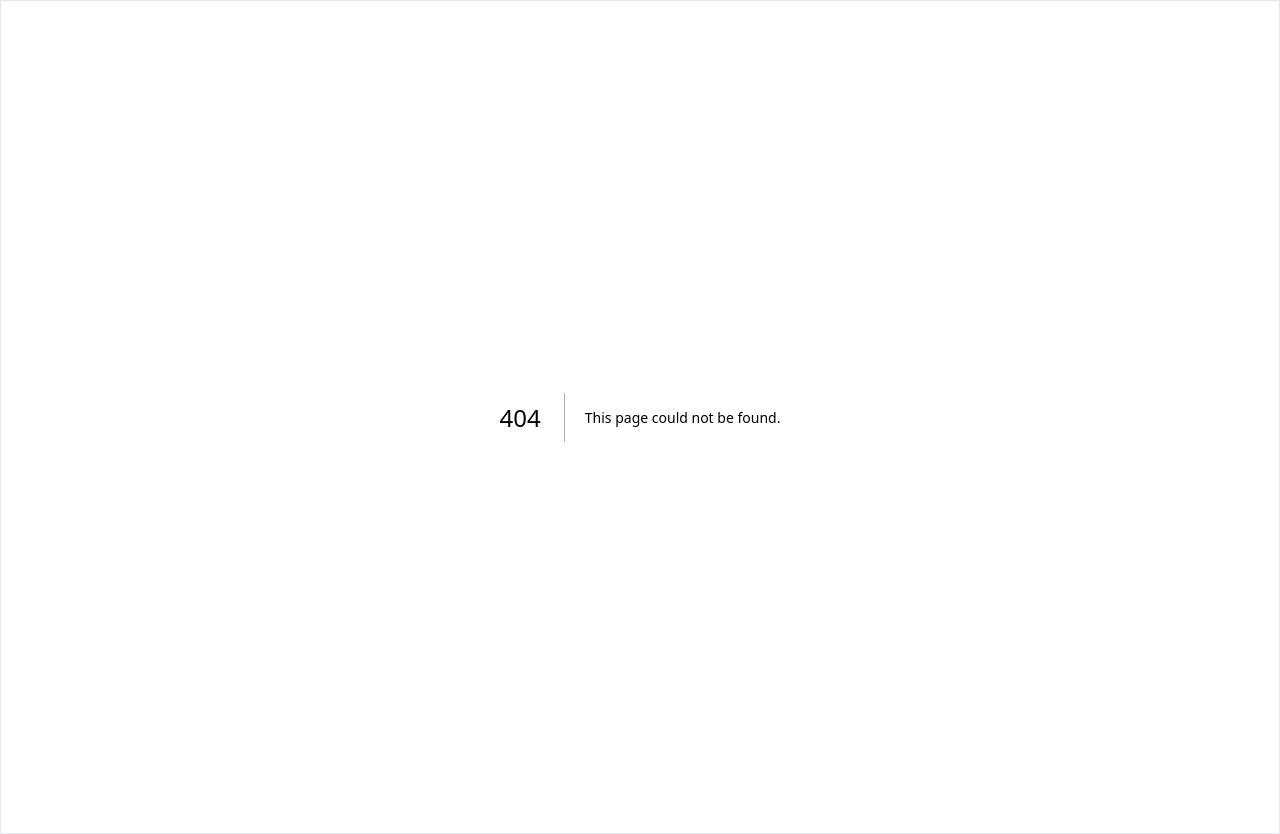
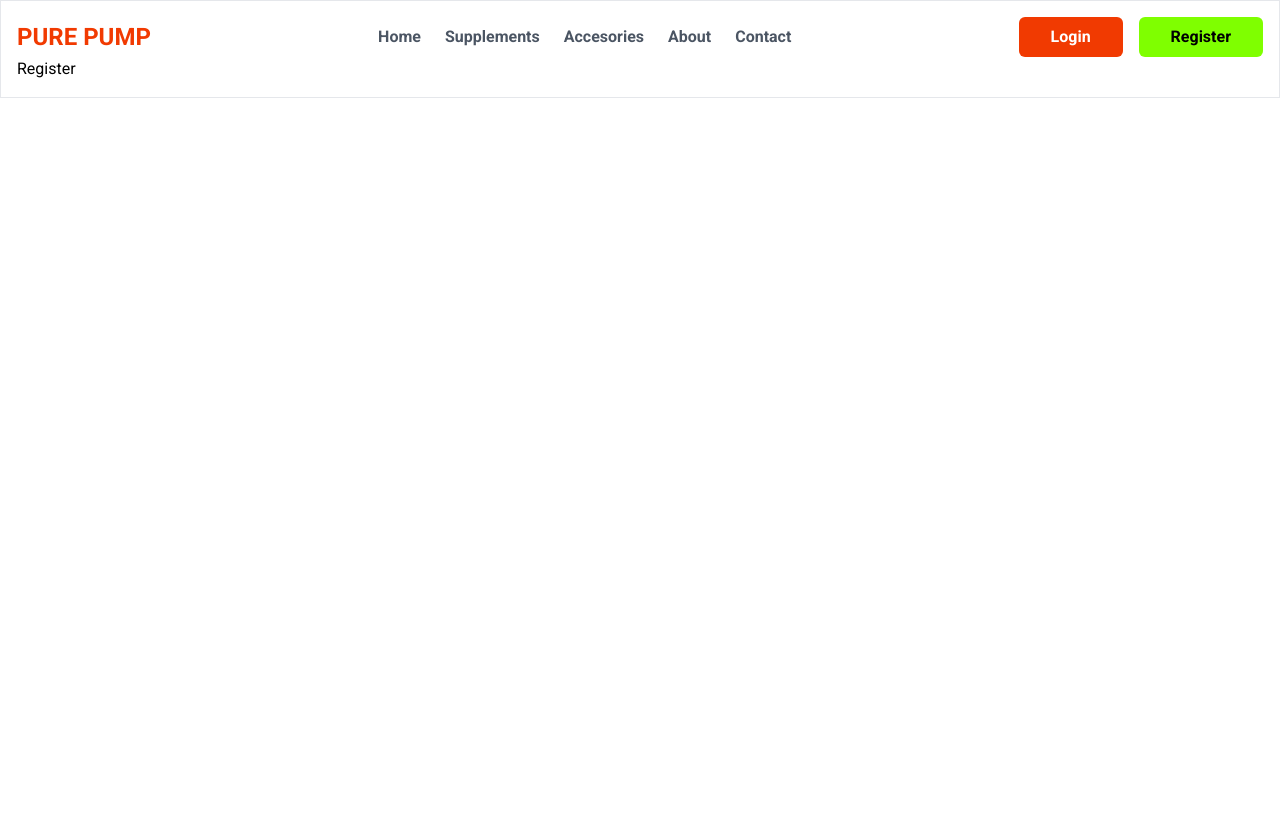
Before and after one commit to TanvirHasanPrince/pure-pump-supplement-store, a Next.js app: page /register in a window 1280 px wide. Before the commit this address had no page. After the commit the page ends 800 px from the top, so only its background shows below. Built offline with nearby package versions, Linux system fonts and the light colour scheme.

Commit message:
Header moved to layout

```diff
--- a/src/app/components/layout/Header.js
+++ b/src/app/components/layout/Header.js
@@ -15,11 +15,11 @@ const Header = () => {
       </nav>
 
       <nav className="flex items-center justify-between gap-4 font-bold">
-        <Link href={""} className="bg-primary text-white px-8 py-2 rounded-md">
+        <Link href={"/login"} className="bg-primary text-white px-8 py-2 rounded-md">
           Login
         </Link>
         <Link
-          href={""}
+          href={"/register"}
           className="bg-secondary text-black px-8 py-2 rounded-md"
         >
           Register
--- a/src/app/layout.js
+++ b/src/app/layout.js
@@ -1,5 +1,6 @@
 import { Roboto } from "next/font/google";
 import "./globals.css";
+import Header from "./components/layout/Header";
 
 const roboto = Roboto({
   subsets: ["latin"],
@@ -15,7 +16,10 @@ export default function RootLayout({ children }) {
   return (
     <html lang="en">
       <body className={roboto.className}>
-        <main className="max-w-7xl mx-auto border p-4 ">{children}</main>
+        <main className="max-w-7xl mx-auto border p-4 ">
+          <Header></Header>
+          {children}
+        </main>
       </body>
     </html>
   );
--- a/src/app/page.js
+++ b/src/app/page.js
@@ -1,5 +1,3 @@
-import Image from "next/image";
-import Header from "./components/layout/Header";
 import Hero from "./components/layout/Hero";
 import HomeAccessories from "./components/layout/HomeAccessories";
 import HomeCategories from "./components/layout/HomeCategories";
@@ -9,7 +7,7 @@ import HomeAboutUs from "./components/layout/HomeAboutUs";
 export default function Home() {
   return (
     <>
-      <Header></Header>
+
       <Hero></Hero>
       <HomeCategories></HomeCategories>
       <HomeAccessories></HomeAccessories>
--- /dev/null
+++ b/src/app/register/page.js
@@ -0,0 +1,11 @@
+import React from 'react';
+
+const RegisterPage = () => {
+ return (
+  <div>
+   <h1>Register</h1>
+  </div>
+ );
+};
+
+export default RegisterPage;
```
